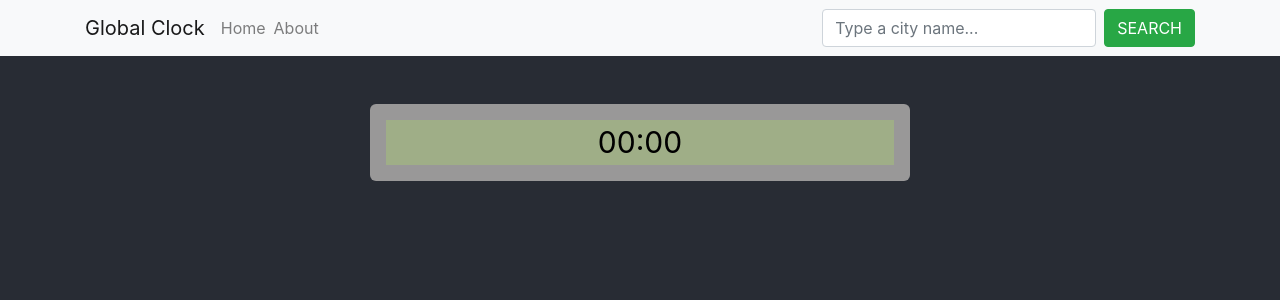
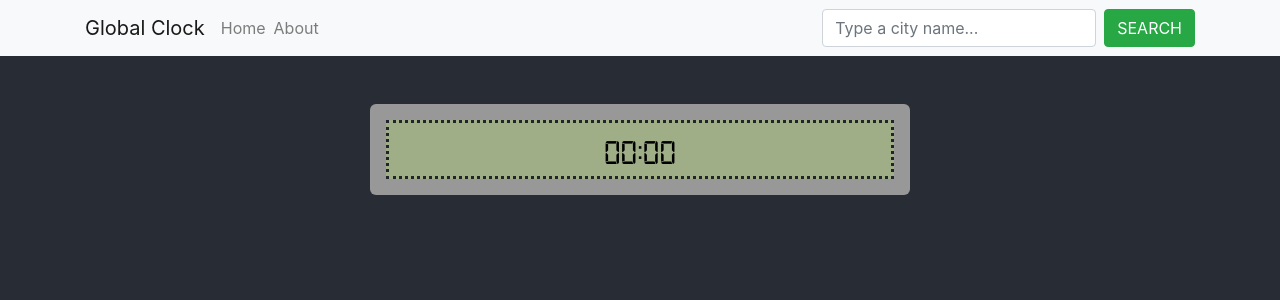
Before and after one commit to souzasmatheus/react-global-clock, a React (Create React App) app: page /#/ in a window 1280 px wide. Shown: the top 300 px of the page. Built offline with nearby package versions, Linux system fonts and the light colour scheme.

Commit message:
Style Clock component

```diff
--- a/src/App.css
+++ b/src/App.css
@@ -1,3 +1,10 @@
+@font-face {
+  font-family: digitalFont;
+  src: local("digital"),
+       url(font/digital-7.ttf);
+  font-weight: 400;
+}
+
 body {
   background-color: #282c34 !important;
 }
@@ -13,12 +20,14 @@ body {
 
 .clockDisplay {
   background-color: #9FAE87;
+  border-style: dotted;
 }
 
 span {
   color: #000000;
   font-size: 30px;
-
+  font-family: digitalFont;
+  font-size: 35px;
 }
 
 .about {
```
Also changed, not shown: src/font/digital-7.ttf (added).
